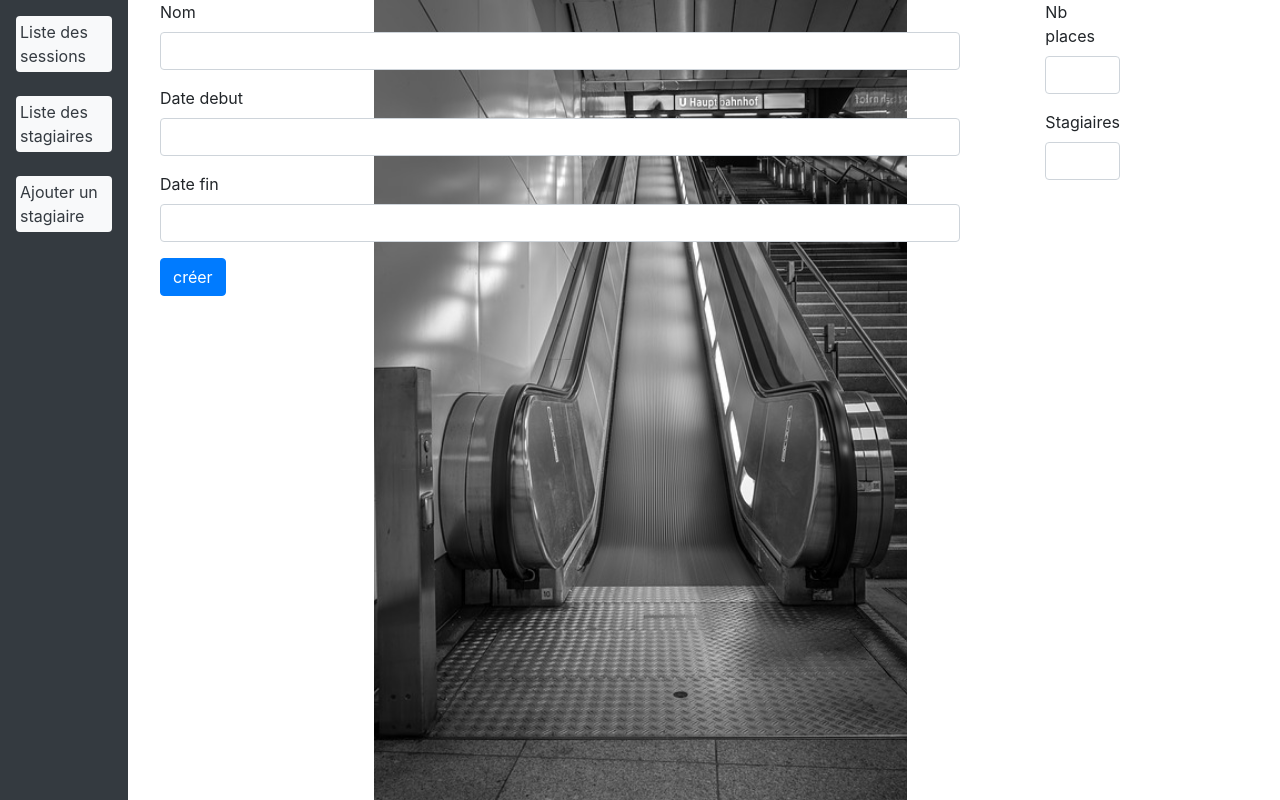
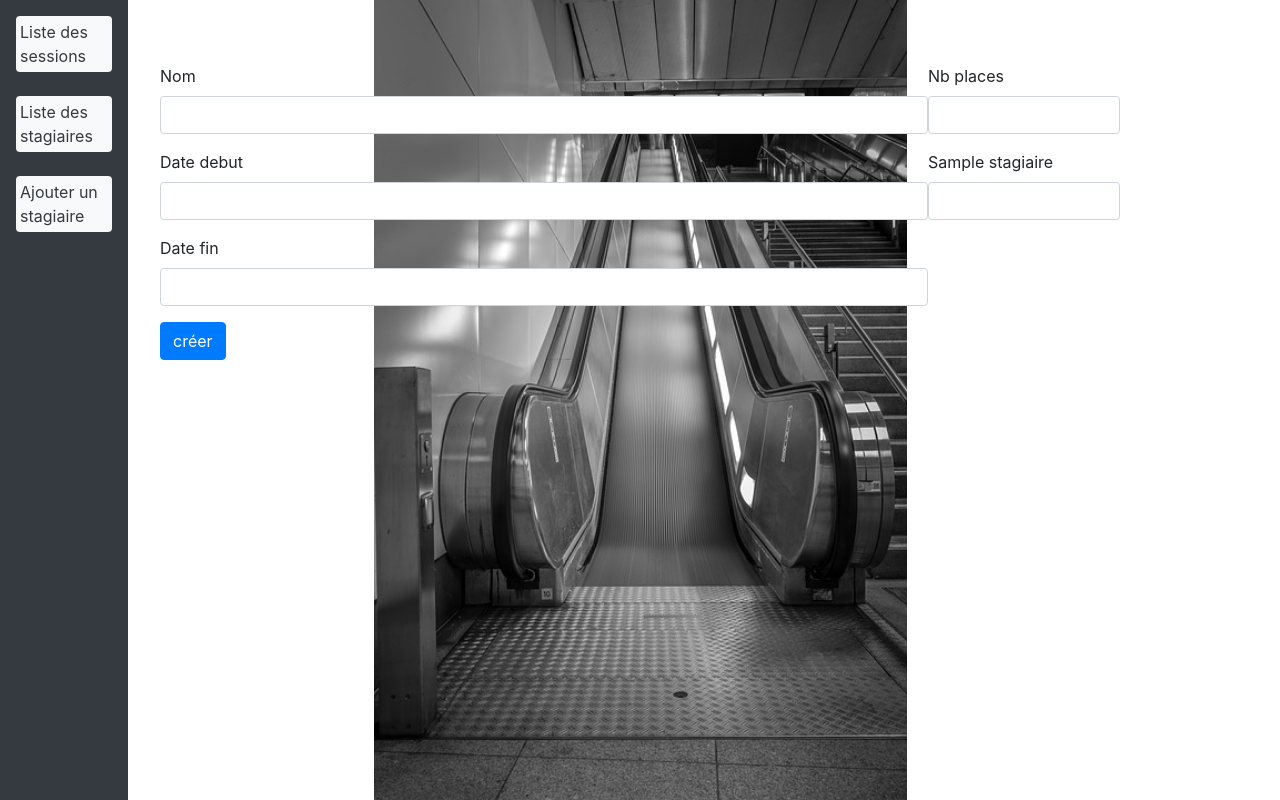
Before and after one commit to zzpapy/gestion_session, a Symfony app: template templates/session/createSession.html.twig in a window 1280 px wide. Run offline with Twig, Linux system fonts and the light colour scheme; the template is opened without the code that fills it: most values are stand-ins (such as "Sample title", 1, 10 or a date in 2020); form fields are guessed from the names that the template uses; some libraries are stand-ins or nearby versions.

Commit message:
style forma crea session

```diff
--- a/public/css/style.css
+++ b/public/css/style.css
@@ -110,12 +110,15 @@ img{
     display: inline-block;
     width: 100px;
 }
+.prog{
+    margin-top: 4em;
+}
 .prog div:first-child{
     flex:1;
     max-width: 800px;
 }
-.prog div:nth-child(2){
-    flex:0;
+.prog>div:nth-child(2){
+    width: 20%;
 }
 .modalButton{
     border: none;
@@ -174,3 +177,6 @@ img{
 .reste,.success{
     color : rgb(0,255,0);
 }
+form[name="session"]{
+    width: 30%;
+}
--- a/src/Form/SessionType.php
+++ b/src/Form/SessionType.php
@@ -31,7 +31,10 @@ class SessionType extends AbstractType
             // ->add('stagiaires')
             ->add('stagiaires', EntityType::class, [
                 'class' =>Stagiaire::class,
-                'choice_label' => 'nom',
+                'choice_label' => function ($choice, $key, $value) {
+                    $nom = $choice->getNom();
+                    return ucfirst($nom);
+                },
                 'multiple' =>true,
                 'expanded' =>true,
                 "by_reference" => false
--- a/templates/session/createSession.html.twig
+++ b/templates/session/createSession.html.twig
@@ -13,7 +13,11 @@
     </div>
     <div>
         {{ form_row(form.nb_places) }}
-        {{ form_row(form.stagiaires) }}
+        <div class="flex list_stag">
+            {% for stagiaire in form.stagiaires %}
+                    {{ form_row(stagiaire) }}
+            {% endfor %}
+        </div>
     </div>
 </div>
 <button class="btn btn-primary">créer</button>
```
Also changed, not shown: src/Controller/SessionController.php (+8 -9 lines).
